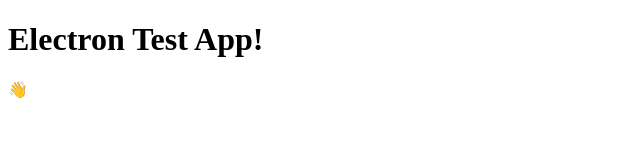
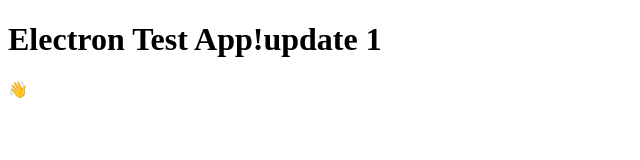
Before and after one commit to surajk09/my-electron-app, an Electron app: page index.html in a window 1280 px wide. Shown: the whole page, without its empty margins (0-640 px from the left). Drawn offline with Linux system fonts and the light colour scheme; no server answers.

Commit message:
update 1

```diff
--- a/index.html
+++ b/index.html
@@ -13,7 +13,7 @@
     <title>Hello from Electron renderer!</title>
   </head>
   <body>
-    <h1>Electron Test App!</h1>
+    <h1>Electron Test App!update 1 </h1>
     <p>👋</p>
     <p id="info"></p>
   </body>
```
